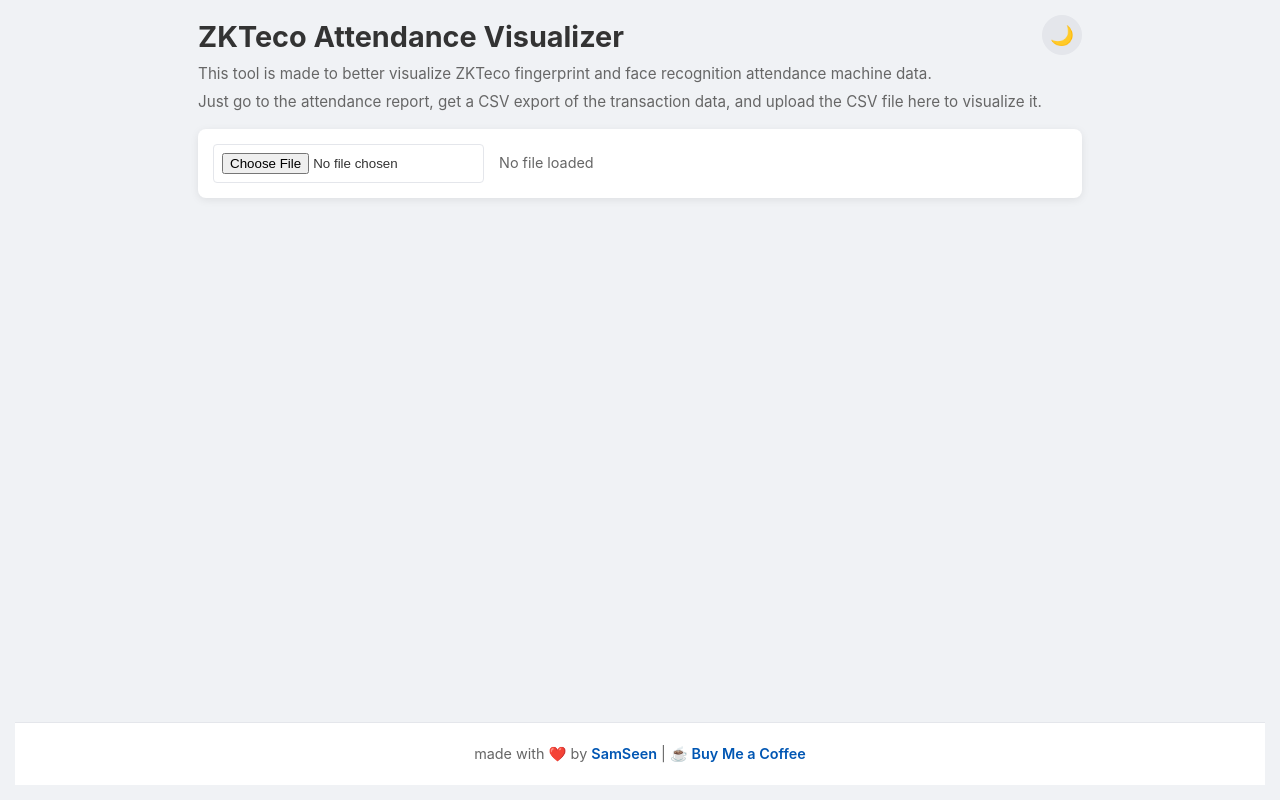
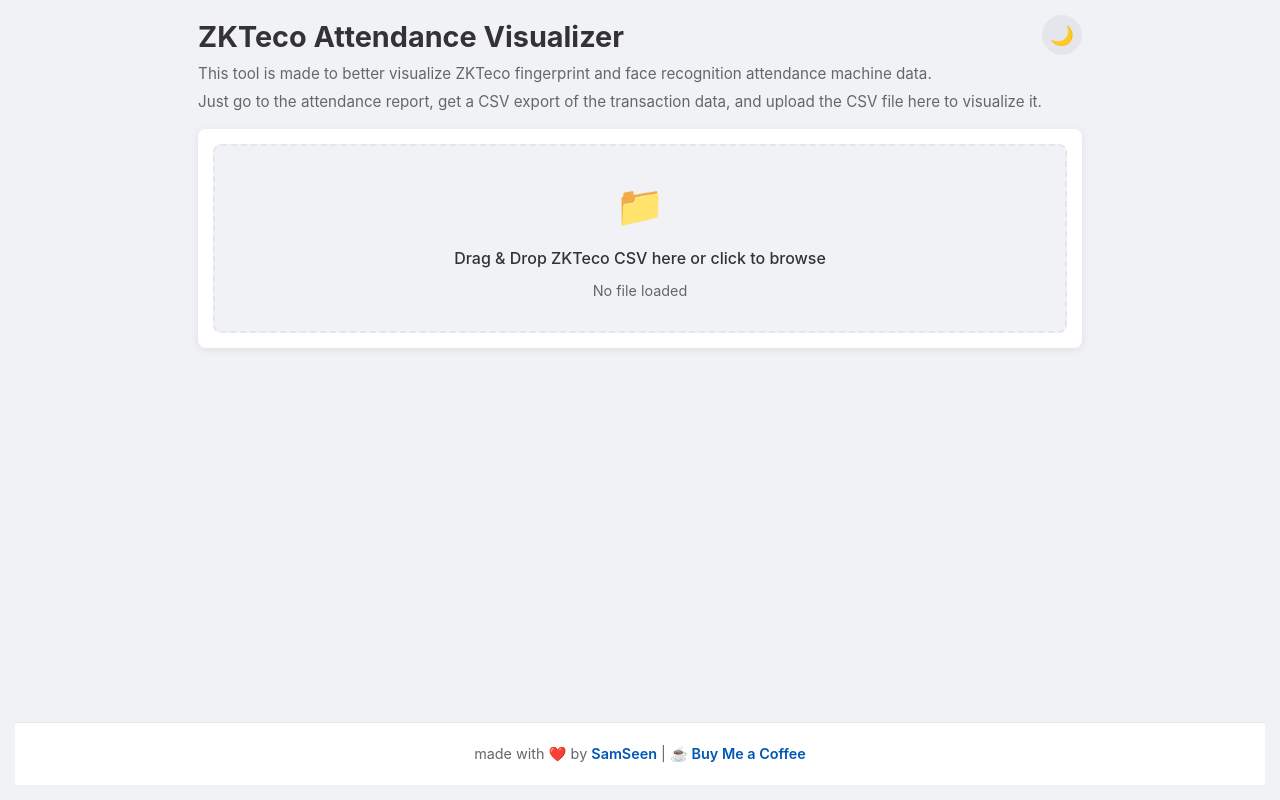
Before and after one commit to SamSeenX/ZKTeco, a website built with Vite: page index.html in a window 1280 px wide. Built offline with nearby package versions, Linux system fonts and the light colour scheme.

Commit message:
feat: implement drag-and-drop file upload

```diff
--- a/index.html
+++ b/index.html
@@ -30,9 +30,13 @@
     </header>
 
     <div class="card">
-        <div class="upload-section">
-            <input type="file" id="csvFileInput" accept=".csv" />
-            <span id="uploadStatus" style="color: var(--text-muted); font-size: 0.9rem;">No file loaded</span>
+        <div class="upload-section" id="dropZone">
+            <div class="drop-zone-content">
+                <span class="drop-zone-icon">📁</span>
+                <span class="drop-zone-text">Drag & Drop ZKTeco CSV here or click to browse</span>
+                <input type="file" id="csvFileInput" accept=".csv" style="display: none;" />
+            </div>
+            <span id="uploadStatus" style="color: var(--text-muted); font-size: 0.9rem; width: 100%; text-align: center; margin-top: 10px;">No file loaded</span>
         </div>
 
         <div class="controls-section" id="controlsSection">
--- a/src/css/style.css
+++ b/src/css/style.css
@@ -90,17 +90,36 @@
 
 .upload-section {
     display: flex;
+    flex-direction: column;
     align-items: center;
-    gap: 15px;
-    flex-wrap: wrap;
+    padding: 30px 20px;
+    border: 2px dashed var(--border-color);
+    border-radius: 8px;
+    background-color: var(--bg-color);
+    cursor: pointer;
+    transition: all 0.2s ease;
+    text-align: center;
 }
 
-input[type="file"] {
-    border: 1px solid var(--border-color);
-    padding: 8px;
-    border-radius: 4px;
-    background: var(--card-bg);
+.upload-section:hover, .upload-section.dragover {
+    border-color: var(--primary);
+    background-color: var(--row-hover);
+}
+
+.drop-zone-content {
+    display: flex;
+    flex-direction: column;
+    align-items: center;
+    gap: 10px;
+}
+
+.drop-zone-icon {
+    font-size: 2.5rem;
+}
+
+.drop-zone-text {
     color: var(--text-main);
+    font-weight: 500;
 }
 
 .controls-section {
--- a/src/js/main.js
+++ b/src/js/main.js
@@ -32,16 +32,18 @@
     initTheme();
 
     const fileInput = document.getElementById('csvFileInput');
+    const dropZone = document.getElementById('dropZone');
     const userFilter = document.getElementById('userFilter');
     const dateFilter = document.getElementById('dateFilter');
     const exportBtn = document.getElementById('exportBtn');
     const pdfBtn = document.getElementById('pdfBtn');
     const themeToggle = document.getElementById('themeToggle');
 
-    if (fileInput) {
-        fileInput.addEventListener('change', (e) => {
-            const file = e.target.files[0];
-            if (!file) return;
+    const handleFile = (file) => {
+        if (!file || !file.name.endsWith('.csv')) {
+            alert('Please upload a valid CSV file.');
+            return;
+        }
 
         const reader = new FileReader();
         reader.onload = (event) => {
@@ -56,6 +58,34 @@
             renderTable(allSessions);
         };
         reader.readAsText(file);
+    };
+
+    if (dropZone) {
+        dropZone.addEventListener('click', () => fileInput.click());
+
+        dropZone.addEventListener('dragover', (e) => {
+            e.preventDefault();
+            dropZone.classList.add('dragover');
+        });
+
+        ['dragleave', 'dragend'].forEach(type => {
+            dropZone.addEventListener(type, () => {
+                dropZone.classList.remove('dragover');
+            });
+        });
+
+        dropZone.addEventListener('drop', (e) => {
+            e.preventDefault();
+            dropZone.classList.remove('dragover');
+            const file = e.dataTransfer.files[0];
+            handleFile(file);
+        });
+    }
+
+    if (fileInput) {
+        fileInput.addEventListener('change', (e) => {
+            const file = e.target.files[0];
+            handleFile(file);
         });
     }
 
```
Lines whose indentation alone changed are shown as unchanged.
